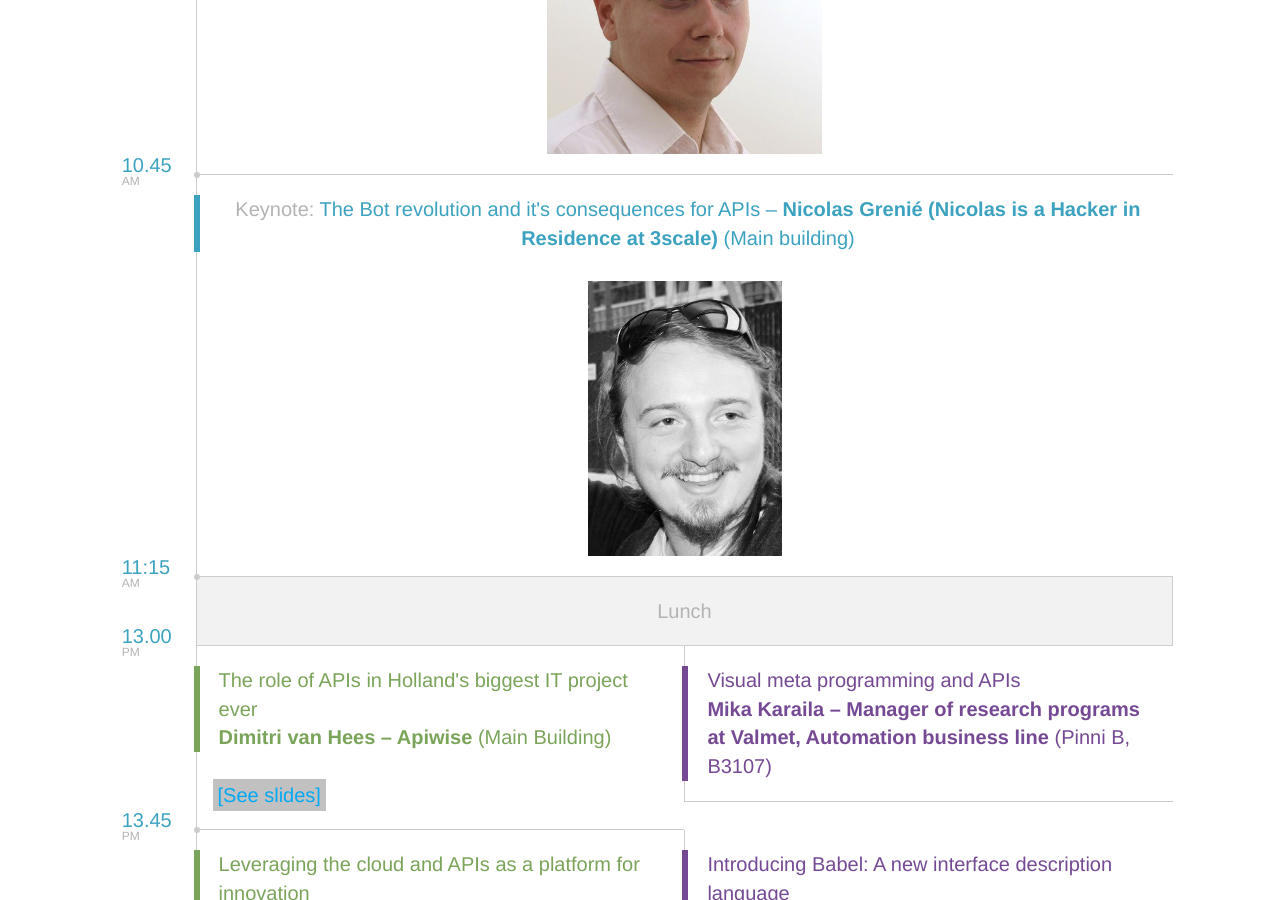
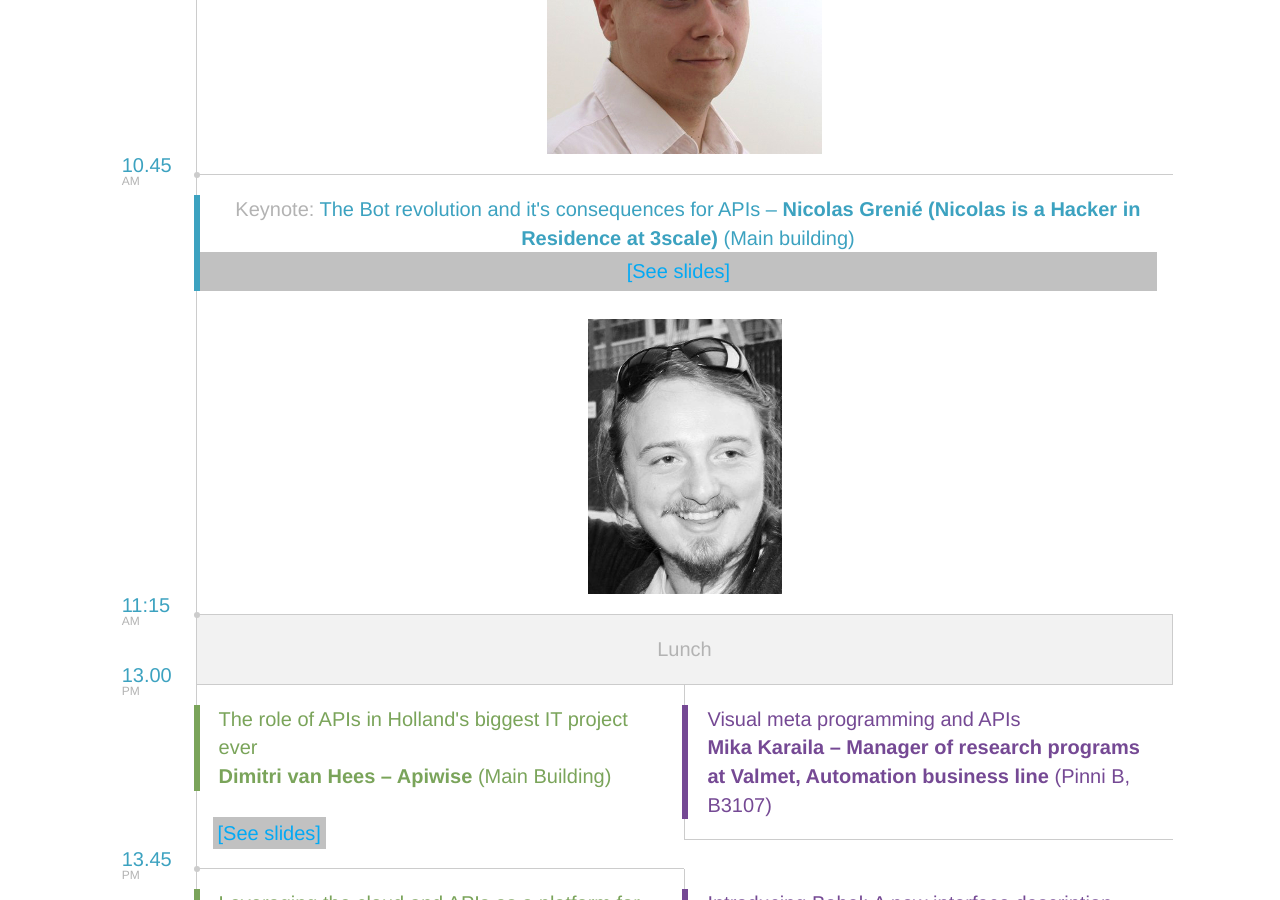
Before and after one commit to apidaysnordic/apidaysnordic.github.io, a Jekyll site: the page built from programme/index.md, in a window 1280 px wide and 900 px high, scrolled down 1622 px. Built offline with Jekyll 4.4.1, drawn with Linux system fonts in a browser that asks for light colours; some web fonts are replaced; comment, search, counter and statistics services are not loaded.

Commit message:
Update programme.html

```diff
--- a/_layouts/programme.html
+++ b/_layouts/programme.html
@@ -152,6 +152,7 @@
                     </div>
                     <div class="col-md-11 entry entry-first entry-keynote">
                         <a href="/2016/04/14/nicolas-grenie.html"><span>Keynote:</span> The Bot revolution and it's consequences for APIs &ndash; <strong>Nicolas Grenié (Nicolas is a Hacker in Residence at 3scale)</strong> (Main building)</a>
+			<span><a href="https://github.com/apidaysnordic/apidaysnordic.github.io/raw/master/presentations/apidays_nordic_botrevolution.pdf" style="background-color:#c1c1c1;color:#03a9f4; padding:5px;" target="top">[See slides]</a></span>
 			<br/>
                         <img src="/images/speakers/nico.png"/>
                     </div>
```
